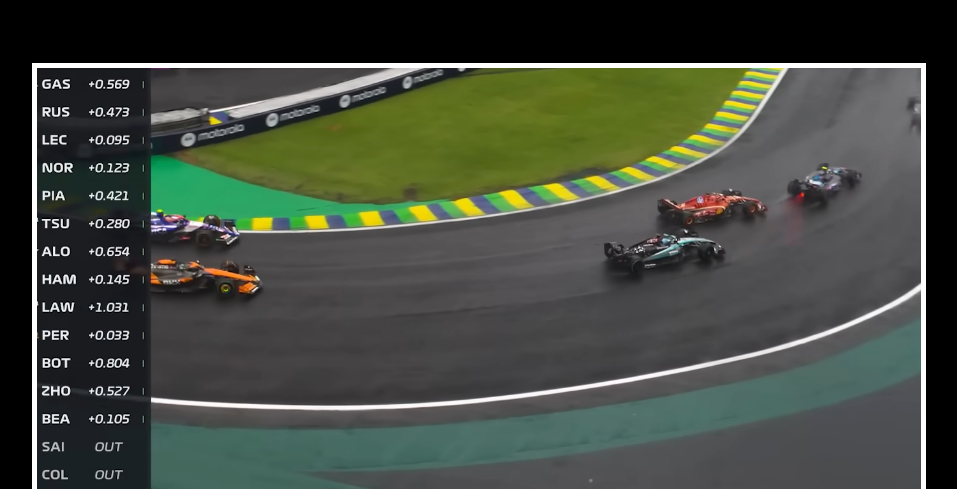
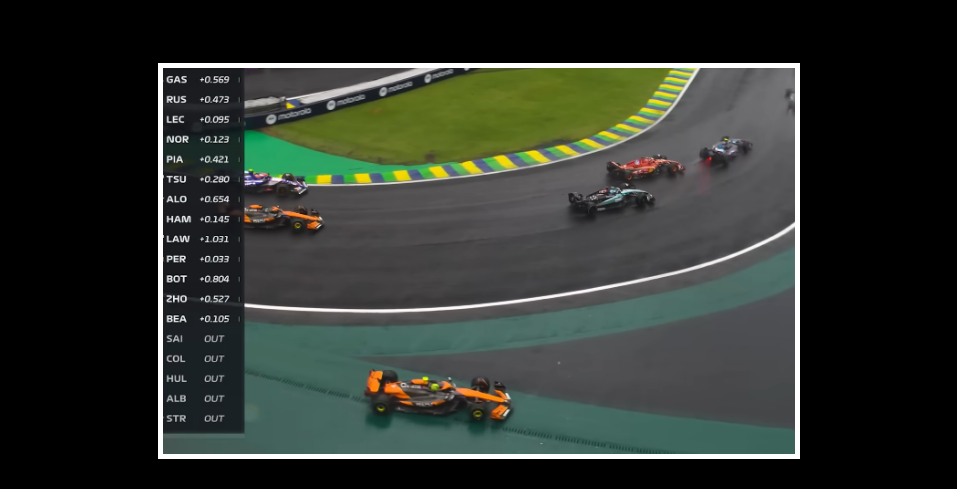
Before and after one commit to MisaoKB/Mini-Site-Meme, a plain HTML site: page index.html in a window 1280 px wide. Shown: the top 489 px of the page, without its empty margins (166-1123 px from the left). Drawn offline with nearby package versions, Linux system fonts and the light colour scheme.

Commit message:
Update style.css
Mudado o width da imagem de 70% para 50%

```diff
--- a/style.css
+++ b/style.css
@@ -3,8 +3,8 @@ body {
 }
 
 div {
-    width: 70%;
-    margin-left: 15%;
+    width: 50%;
+    margin-left: 25%;
     margin-top: 5%;
     text-align: center;
     color: white;
```
